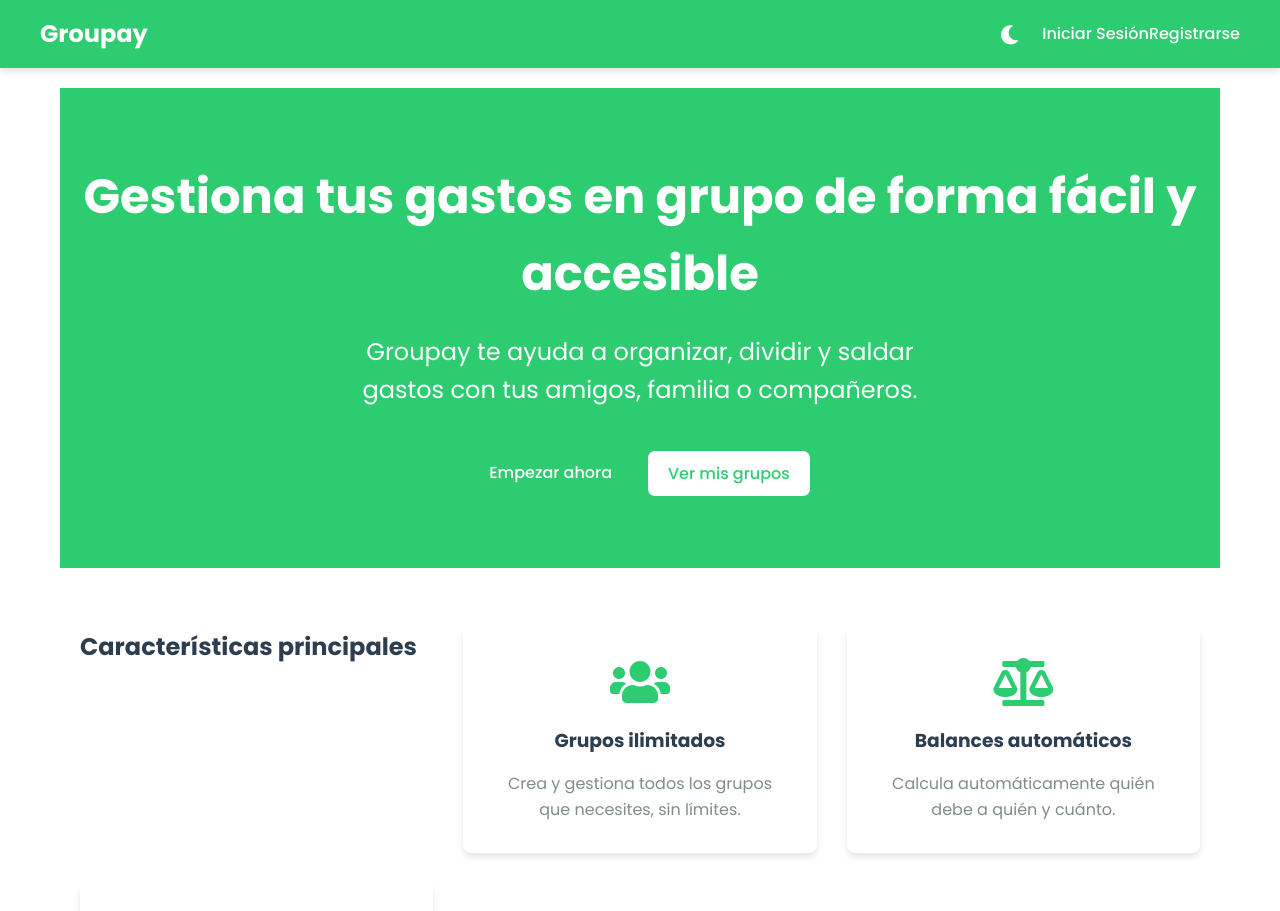
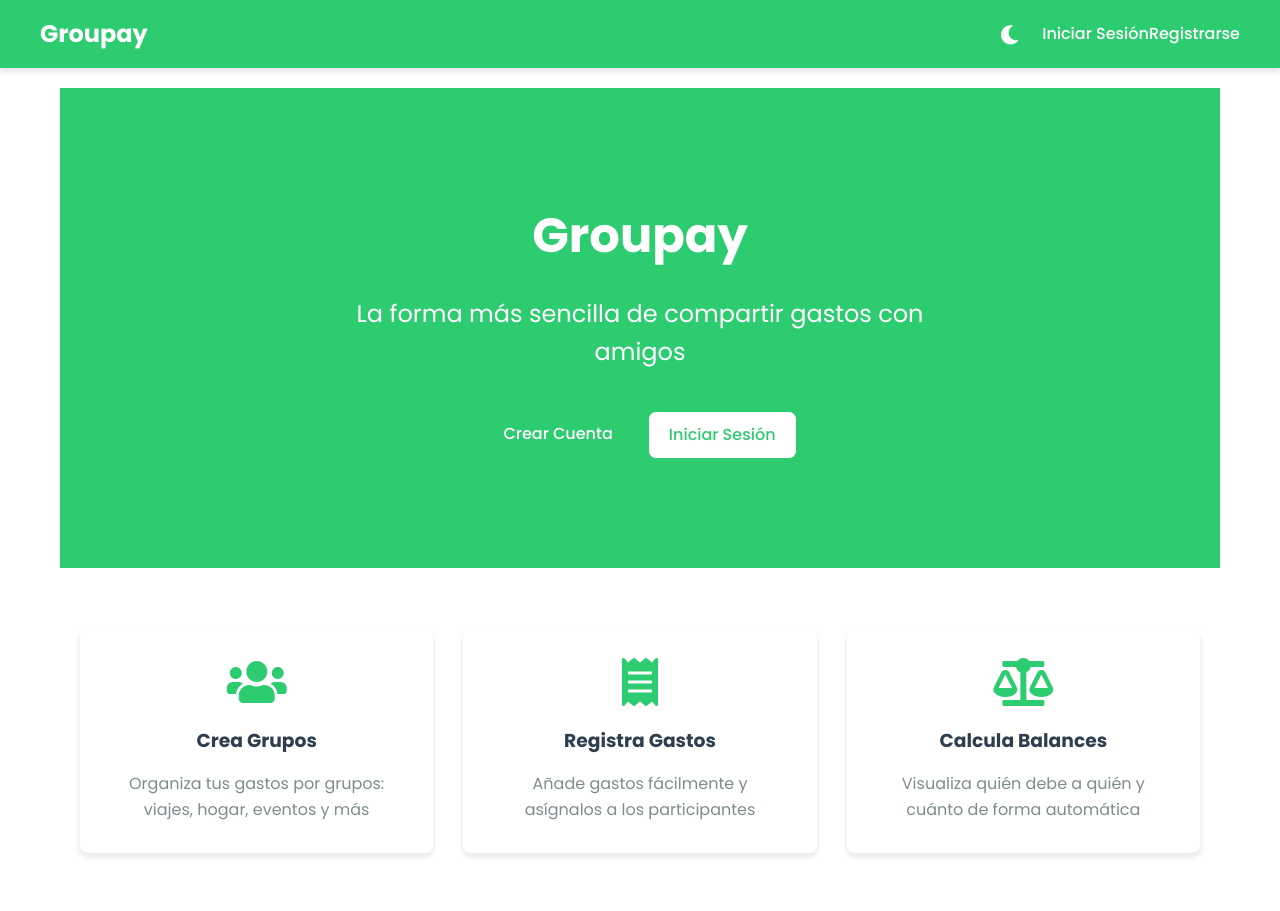
Before and after one commit to AndriuuU/Groupay-Vue, a Vue app: page / in a window 1280 px wide. Shown: the top 911 px of the page. Built offline with nearby package versions, Linux system fonts and the light colour scheme; no server answers; what vue-toast-notification would draw is missing.

Commit message:
Solucionado

```diff
--- a/src/assets/css/views/home.css
+++ b/src/assets/css/views/home.css
@@ -80,7 +80,3 @@
 .tagline {
   font-size: 1.5rem;
 }
-a:focus, button:focus, .btn:focus {
-  outline: 3px solid var(--primary-color);
-  outline-offset: 2px;
-}
--- a/src/views/Home.vue
+++ b/src/views/Home.vue
@@ -1,51 +1,37 @@
 <template>
-  <div class="home-page">
-    <section class="hero-section" aria-labelledby="main-title">
-      <h1 id="main-title">Gestiona tus gastos en grupo de forma fácil y accesible</h1>
-      <p class="tagline">
-        Groupay te ayuda a organizar, dividir y saldar gastos con tus amigos, familia o compañeros.
-      </p>
-      <nav class="cta-buttons" aria-label="Acciones principales">
-        <router-link to="/register" class="btn btn-primary" aria-label="Crear cuenta nueva">
-          <span>Empezar ahora</span>
-        </router-link>
-        <router-link to="/groups" class="btn btn-secondary" aria-label="Ver mis grupos">
-          <span>Ver mis grupos</span>
-        </router-link>
-      </nav>
-    </section>
+    <div class="home-page">
+      <div class="hero-section">
+        <h1>Groupay</h1>
 
-    <section class="features-section" aria-labelledby="features-title">
-      <h2 id="features-title">Características principales</h2>
-      <div class="feature-card" tabindex="0">
-        <i class="fas fa-users feature-icon" aria-hidden="true"></i>
-        <h3>Grupos ilimitados</h3>
-        <p>Crea y gestiona todos los grupos que necesites, sin límites.</p>
+
+        <p class="tagline">La forma más sencilla de compartir gastos con amigos</p>
+        <div class="cta-buttons">
+          <router-link to="/register" class="btn btn-primary">Crear Cuenta</router-link>
+          <router-link to="/login" class="btn btn-secondary">Iniciar Sesión</router-link>
+        </div>
       </div>
-      <div class="feature-card" tabindex="0">
-        <i class="fas fa-balance-scale feature-icon" aria-hidden="true"></i>
-        <h3>Balances automáticos</h3>
-        <p>Calcula automáticamente quién debe a quién y cuánto.</p>
+
+      <div class="features-section">
+
+        <div class="feature-card">
+          <i class="fas fa-users feature-icon"></i>
+          <h3>Crea Grupos</h3>
+
+          <p>Organiza tus gastos por grupos: viajes, hogar, eventos y más</p>
+        </div>
+        <div class="feature-card">
+          <i class="fas fa-receipt feature-icon"></i>
+          <h3>Registra Gastos</h3>
+          <p>Añade gastos fácilmente y asígnalos a los participantes</p>
+        </div>
+        <div class="feature-card">
+          <i class="fas fa-balance-scale feature-icon"></i>
+          <h3>Calcula Balances</h3>
+          <p>Visualiza quién debe a quién y cuánto de forma automática</p>
+        </div>
       </div>
-      <div class="feature-card" tabindex="0">
-        <i class="fas fa-mobile-alt feature-icon" aria-hidden="true"></i>
-        <h3>Accesible en cualquier dispositivo</h3>
-        <p>Disfruta de una experiencia fluida y accesible desde móvil, tablet o PC.</p>
-      </div>
-    </section>
-  </div>
-</template>
-
-<style scoped>
-@import '../assets/css/views/home.css';
-
-/* Foco visible para accesibilidad */
-a:focus, button:focus, .btn:focus, .feature-card:focus {
-  outline: 3px solid var(--primary-color);
-  outline-offset: 2px;
-}
-</style>
-
+    </div>
+  </template>
 
   <script>
   export default {
```
